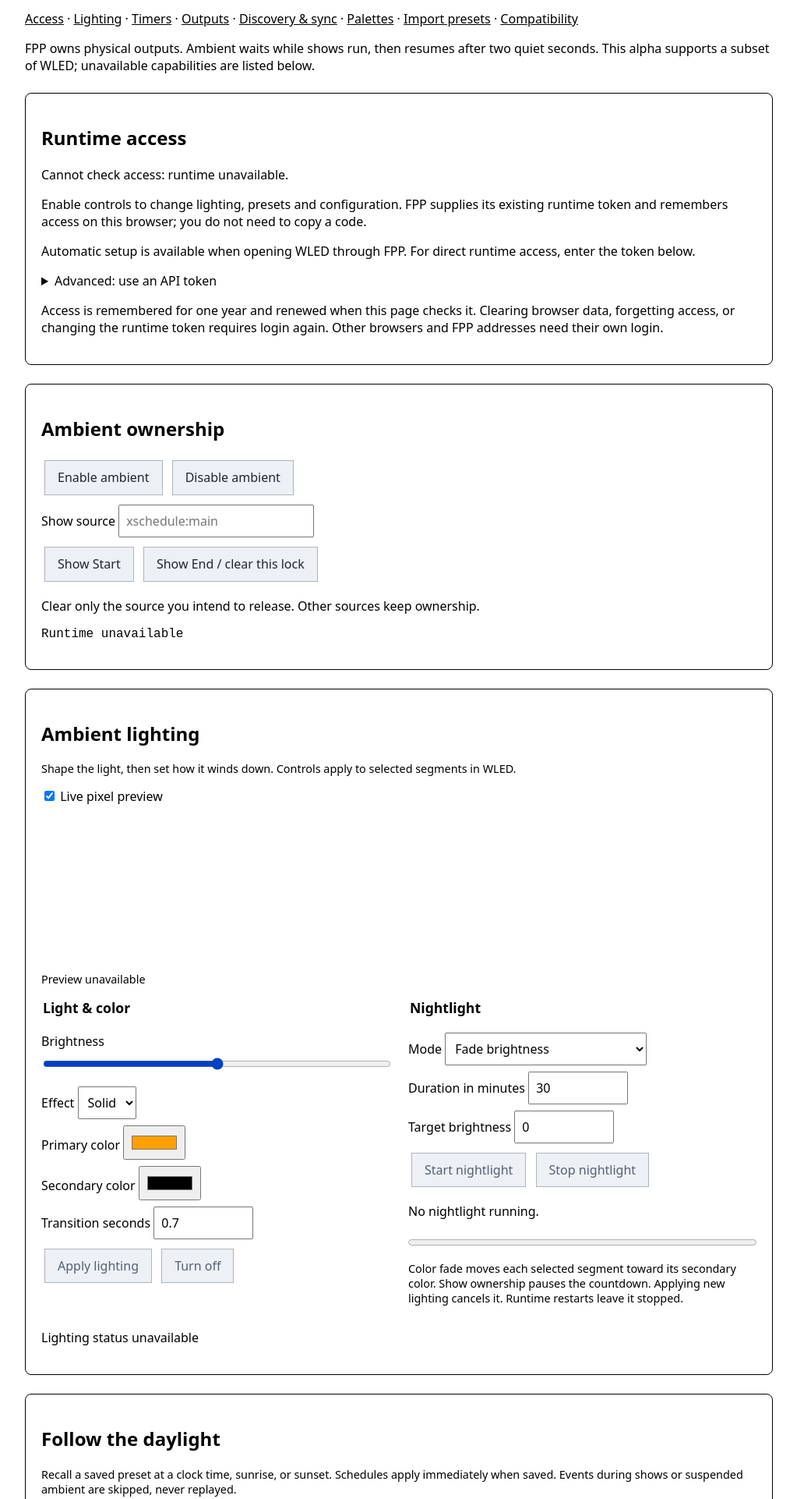
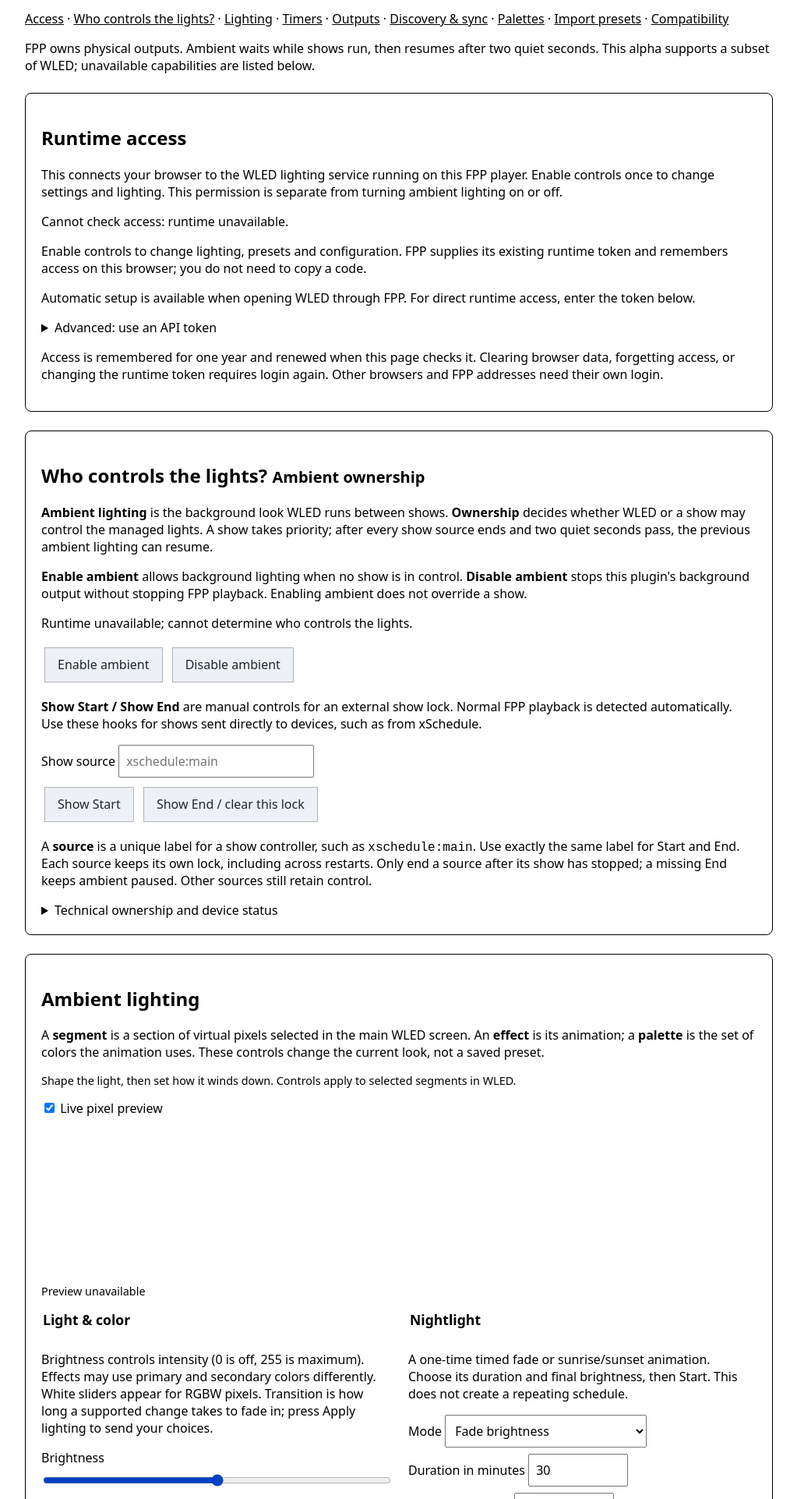
Before and after one commit to stingerman1/FPP_WLED_10.x, a plain HTML site: page web/settings.html in a window 1280 px wide. Shown: the part 179-2101 px from the top of the page at 78% size, without its empty margins (128-1151 px from the left). Drawn offline with Linux system fonts and the light colour scheme; no server answers.

Commit message:
Explain settings sections and show ownership in plain language

```diff
--- a/web/settings.html
+++ b/web/settings.html
@@ -7,9 +7,9 @@
 
 <p><a href="./">Open WLED</a> · <a href="https://github.com/stingerman1/FPP_WLED_10.x">Documentation</a></p>
 <p><label>Appearance <select data-wled-theme><option value="fpp">Follow FPP / system</option><option value="light">Normal: light center, dark frame</option><option value="dark">Dark mode</option></select></label></p>
-<nav aria-label="Setup sections"><a href="#runtime-access">Access</a> &middot; <a href="#ambient-lighting">Lighting</a> &middot; <a href="#schedules">Timers</a> &middot; <a href="#configuration">Outputs</a> &middot; <a href="#network">Discovery &amp; sync</a> &middot; <a href="#custom-palettes">Palettes</a> &middot; <a href="#preset-import">Import presets</a> &middot; <a href="#compatibility">Compatibility</a></nav>
+<nav aria-label="Setup sections"><a href="#runtime-access">Access</a> &middot; <a href="#ownership">Who controls the lights?</a> &middot; <a href="#ambient-lighting">Lighting</a> &middot; <a href="#schedules">Timers</a> &middot; <a href="#configuration">Outputs</a> &middot; <a href="#network">Discovery &amp; sync</a> &middot; <a href="#custom-palettes">Palettes</a> &middot; <a href="#preset-import">Import presets</a> &middot; <a href="#compatibility">Compatibility</a></nav>
 <p>FPP owns physical outputs. Ambient waits while shows run, then resumes after two quiet seconds. This alpha supports a subset of WLED; unavailable capabilities are listed below.</p>
-<section id="runtime-access"><h2>Runtime access</h2>
+<section id="runtime-access"><h2>Runtime access</h2><p>This connects your browser to the WLED lighting service running on this FPP player. Enable controls once to change settings and lighting. This permission is separate from turning ambient lighting on or off.</p>
 <p id="accessStatus" role="status">Checking saved access...</p>
 <div id="loginFields">
 <p>Enable controls to change lighting, presets and configuration. FPP supplies its existing runtime token and remembers access on this browser; you do not need to copy a code.</p>
@@ -20,15 +20,18 @@
 <button id="logout" hidden>Forget access on this browser</button>
 <p>Access is remembered for one year and renewed when this page checks it. Clearing browser data, forgetting access, or changing the runtime token requires login again. Other browsers and FPP addresses need their own login.</p>
 </section>
-<section><h2>Ambient ownership</h2><button data-op="ambient-enable">Enable ambient</button> <button data-op="ambient-disable">Disable ambient</button>
-<label>Show source <input id="source" placeholder="xschedule:main"></label><button data-op="show-start">Show Start</button> <button data-op="show-end">Show End / clear this lock</button>
-<p>Clear only the source you intend to release. Other sources keep ownership.</p><pre id="status">Loading status…</pre></section>
+<section id="ownership"><h2>Who controls the lights? <small>Ambient ownership</small></h2>
+<p><strong>Ambient lighting</strong> is the background look WLED runs between shows. <strong>Ownership</strong> decides whether WLED or a show may control the managed lights. A show takes priority; after every show source ends and two quiet seconds pass, the previous ambient lighting can resume.</p>
+<p><strong>Enable ambient</strong> allows background lighting when no show is in control. <strong>Disable ambient</strong> stops this plugin's background output without stopping FPP playback. Enabling ambient does not override a show.</p>
+<p id="ownershipSummary" role="status">Checking who controls the lights...</p><button data-op="ambient-enable">Enable ambient</button> <button data-op="ambient-disable">Disable ambient</button>
+<p><strong>Show Start / Show End</strong> are manual controls for an external show lock. Normal FPP playback is detected automatically. Use these hooks for shows sent directly to devices, such as from xSchedule.</p><label>Show source <input id="source" placeholder="xschedule:main"></label><button data-op="show-start">Show Start</button> <button data-op="show-end">Show End / clear this lock</button>
+<p>A <strong>source</strong> is a unique label for a show controller, such as <code>xschedule:main</code>. Use exactly the same label for Start and End. Each source keeps its own lock, including across restarts. Only end a source after its show has stopped; a missing End keeps ambient paused. Other sources still retain control.</p><details><summary>Technical ownership and device status</summary><pre id="status">Loading status...</pre></details></section>
 <section id="ambient-lighting" class="lighting-panel" aria-labelledby="lightingTitle"><h2 id="lightingTitle">Ambient lighting</h2>
-<p class="lighting-note">Shape the light, then set how it winds down. Controls apply to selected segments in WLED.</p>
+<p>A <strong>segment</strong> is a section of virtual pixels selected in the main WLED screen. An <strong>effect</strong> is its animation; a <strong>palette</strong> is the set of colors the animation uses. These controls change the current look, not a saved preset.</p><p class="lighting-note">Shape the light, then set how it winds down. Controls apply to selected segments in WLED.</p>
 <label><input id="previewEnabled" type="checkbox" checked> Live pixel preview</label>
 <canvas id="pixelPreview" width="768" height="240" role="img" aria-label="Runtime ambient pixel preview"></canvas>
 <p id="previewStatus" class="lighting-note">Waiting for the renderer…</p>
-<div class="lighting-grid"><fieldset><legend>Light &amp; color</legend>
+<div class="lighting-grid"><fieldset><legend>Light &amp; color</legend><p>Brightness controls intensity (0 is off, 255 is maximum). Effects may use primary and secondary colors differently. White sliders appear for RGBW pixels. Transition is how long a supported change takes to fade in; press Apply lighting to send your choices.</p>
 <label>Brightness <input id="lightBrightness" type="range" min="0" max="255" value="128"></label>
 <label>Effect <select id="lightEffect"><option value="0">Solid</option></select></label>
 <label>Primary color <input id="lightPrimary" type="color" value="#ffa000"></label>
@@ -37,7 +40,7 @@
 <label id="secondaryWhiteLabel" hidden>Secondary white channel <input id="lightWhite2" type="range" min="0" max="255" value="0"></label>
 <label>Transition seconds <input id="lightTransition" type="number" min="0" max="65.5" step="0.1" value="0.7"></label>
 <button id="applyLighting" disabled>Apply lighting</button> <button id="lightOff" disabled>Turn off</button>
-</fieldset><fieldset><legend>Nightlight</legend>
+</fieldset><fieldset><legend>Nightlight</legend><p>A one-time timed fade or sunrise/sunset animation. Choose its duration and final brightness, then Start. This does not create a repeating schedule.</p>
 <label>Mode <select id="nightMode"><option value="0">Wait, then change brightness</option><option value="1" selected>Fade brightness</option><option value="2">Fade brightness &amp; color</option><option value="3">Sunrise / sunset animation</option></select></label>
 <label>Duration in minutes <input id="nightMinutes" type="number" min="1" max="255" value="30"></label>
 <label id="nightTargetLabel">Target brightness <input id="nightTarget" type="number" min="0" max="255" value="0"></label>
@@ -46,7 +49,7 @@
 <p id="nightStatus" role="status">No nightlight running.</p><progress id="nightProgress" max="1" value="0" aria-label="Nightlight progress"></progress>
 <p class="lighting-note">Color fade moves each selected segment toward its secondary color. Show ownership pauses the countdown. Applying new lighting cancels it. Runtime restarts leave it stopped.</p>
 </fieldset></div><p id="lightingStatus" role="status"></p></section>
-<section id="schedules" class="lighting-panel" aria-labelledby="scheduleTitle"><h2 id="scheduleTitle">Follow the daylight</h2>
+<section id="schedules" class="lighting-panel" aria-labelledby="scheduleTitle"><h2 id="scheduleTitle">Schedules &amp; daylight</h2><p>A <strong>preset</strong> is a saved lighting look created in the main WLED screen. A timer recalls one preset at a clock time or relative to sunrise/sunset on the days you choose. Use Preview to see upcoming events before saving. Add timer edits your draft; Save schedules activates it.</p>
 <p class="lighting-note">Recall a saved preset at a clock time, sunrise, or sunset. Schedules apply immediately when saved. Events during shows or suspended ambient are skipped, never replayed.</p>
 <label><input id="scheduleLocation" type="checkbox"> Use a location and timezone (required for solar timers)</label>
 <div id="scheduleCoordinates" class="lighting-grid" hidden><div><label>Latitude <input id="scheduleLatitude" type="number" min="-90" max="90" step="any" placeholder="41.88"></label><label>Longitude <input id="scheduleLongitude" type="number" min="-180" max="180" step="any" placeholder="-87.63"></label></div><label>Timezone <input id="scheduleZone" placeholder="America/Chicago" autocomplete="off"></label></div>
@@ -64,16 +67,16 @@
 <pre id="scheduleReport" role="status">Loading schedules…</pre><p class="lighting-note">Offsets use the sunrise/sunset date's weekdays, even if they cross midnight. Polar days with no sunrise or sunset are skipped. Keep the Pi clock synchronized.</p>
 </section>
 <section id="configuration"><h2>Outputs &amp; devices</h2>
-<p>Configure virtual pixels, map them to FPP channels, and enroll native WLED devices. FPP manages physical outputs and pixel streaming.</p>
+<p><strong>Virtual pixels</strong> are the pixels WLED renders in memory. They reach real lights through the channel mappings below. RGB uses three channels per pixel; RGBW adds a dedicated white channel. Frames per second is the animation update rate; higher rates require more processing.</p><p>Configure virtual pixels, map them to FPP channels, and enroll native WLED devices. FPP manages physical outputs and pixel streaming.</p>
 <div class="lighting-grid"><label>Pixel count <input id="cfgCount" type="number" min="1" max="16000"></label><label>Color channels <select id="cfgChannels"><option value="3">RGB</option><option value="4">RGBW</option></select></label><label>Matrix width <input id="cfgWidth" type="number" min="1"></label><label>Matrix height <input id="cfgHeight" type="number" min="1" max="255"></label><label>Frames per second <input id="cfgFps" type="number" min="1" max="60"></label></div>
 <p>For a strip, width equals pixel count and height is 1. For a matrix, width times height must equal pixel count.</p>
-<h3>FPP channel mappings</h3><p>Virtual pixels start at 0; FPP channels start at 1. Channel ranges must not overlap.</p><div id="mappingRows"></div><button id="addMapping">Add channel mapping</button>
-<h3>Native WLED devices</h3><p>Use one mode per device. Effect mode sends effects/presets; sync shares lighting changes; FPP stream means you configure DDP/E1.31/Art-Net in FPP. Automatic discovery sync needs no enrollment.</p><div id="deviceRows"></div><button id="addDevice">Enroll device</button>
+<h3>FPP channel mappings</h3><p>A mapping copies a range of WLED pixels into FPP output channels. For example, first pixel 0, count 100, first channel 1 sends 100 RGB pixels into FPP channels 1&ndash;300 (1&ndash;400 for RGBW). Match the starting channel to your FPP model/output configuration. Adding or removing a row only changes the draft until you save.</p><p>Virtual pixels start at 0; FPP channels start at 1. Channel ranges must not overlap.</p><div id="mappingRows"></div><button id="addMapping">Add channel mapping</button>
+<h3>Native WLED devices</h3><p>These are separate WLED controllers on your network. Device ID is your local nickname (for example, porch); IPv4 address is the controller address. Groups are optional labels such as outside, used to command several enrolled devices together.</p><p>Use one mode per device. Effect mode sends effects/presets; sync shares lighting changes; FPP stream means you configure DDP/E1.31/Art-Net in FPP. Automatic discovery sync needs no enrollment.</p><div id="deviceRows"></div><button id="addDevice">Enroll device</button>
 <p><button id="saveGuided">Validate &amp; save setup</button> <button id="reloadConfig">Reload saved setup</button></p>
 <p id="configFeedback" role="status"></p><p id="configPending" role="status">Checking saved configuration...</p>
 <button id="restartRuntime" disabled>Apply saved setup: restart WLED runtime</button><p>Ambient lighting pauses briefly. Show locks and saved settings are retained. Restart is blocked during shows or uncertain FPP ownership.</p>
 <details><summary>Advanced configuration JSON</summary><p>Use this for MQTT, custom pixel maps and other advanced options. Saving replaces the complete saved configuration.</p><label>Configuration JSON<textarea id="config" spellcheck="false"></textarea></label><button id="save">Validate &amp; save JSON</button></details></section>
-<section id="network"><h2>Discovery &amp; synchronization</h2>
+<section id="network"><h2>Discovery &amp; synchronization</h2><p><strong>Discovery</strong> finds nearby WLED instances. <strong>Make this instance discoverable</strong> advertises this player. <strong>Sync</strong> shares lighting changes; discovering a device alone does not synchronize it or assign FPP output channels.</p><p>Send broadcasts your supported changes; Receive accepts changes from peers. Sync groups select which instances participate (at least one group must match). Sync port is the UDP port all participants share. FPP web port is the address port advertised for opening this player, usually 80. Additional peers are optional IPv4 addresses when automatic discovery is insufficient.</p>
 <p>Find WLED instances automatically and let them find this FPP runtime. Sync shares supported colors, brightness and effects; pixel geometry stays local. All participants must use matching sync ports and groups.</p>
 <label>Instance name <input id="networkName" maxlength="32" value="WLED for FPP"></label>
 <label><input id="networkDiscovery" type="checkbox"> Discover WLED instances</label>
@@ -91,10 +94,10 @@
 <p>Discovery stays on the local network; allow UDP 5353, 65506 and your sync port. Native WLED Nodes links open FPP because the node protocol has no web-path field. Use this page's links for the full plugin address.</p>
 <pre id="networkStatus" role="status">Loading network settings...</pre>
 <button id="discover">Refresh discovered devices</button><div id="discovered">Discovery results appear here.</div></section>
-<section><h2>Native WLED device commands</h2><p>For individual/group preset commands or FPP pixel streaming, enroll an IPv4 address in Outputs &amp; devices and choose effect, sync, or fpp-stream mode. Automatic sync needs no manual enrollment.</p>
+<section><h2>Native WLED device commands <small>Advanced</small></h2><p>Send a one-off ambient command to an enrolled device ID or to <code>group:outside</code>. For example, <code>{"ps":1}</code> recalls preset 1 saved on the target controller, not preset 1 on this FPP runtime. This does not change how the device is enrolled.</p><p>For individual/group preset commands or FPP pixel streaming, enroll an IPv4 address in Outputs &amp; devices and choose effect, sync, or fpp-stream mode. Automatic sync needs no manual enrollment.</p>
 <label>Device ID or group:name <input id="target" placeholder="porch or group:outside"></label><label>Effect / preset command JSON<textarea id="deviceState" style="min-height:4.375rem" spellcheck="false">{"ps":1}</textarea></label><button id="sendDevice">Send ambient command</button><p>Show ownership blocks these commands. Sync mode accepts effect settings; preset IDs require effect mode. Device results appear in status above.</p></section>
 <p>Effect-mode devices retain ambient lighting checkpoints and retry recovery after realtime input ends. Saved native playlists restart from the beginning. Unsaved playlists and active nightlights cannot yet be restored. Recovery details appear in device status above.</p>
-<section id="custom-palettes"><h2>Custom palettes</h2>
+<section id="custom-palettes"><h2>Custom palettes</h2><p>A palette is a sequence of colors used by compatible effects. A slot stores one custom palette; its stops specify colors at positions along a 0&ndash;255 gradient. Save a palette here, then select it in the main WLED screen. Load slot reads an existing saved palette; it does not apply it to the lights.</p>
 <p>Import a native palette file or edit its JSON. Slot 0 is palette ID 200; subsequent slots count downward. Use 2–18 ordered stops from 0 to 255. Palette colors are RGB; a white component in hex input is ignored as in WLED.</p>
 <label>Palette slot <input id="paletteSlot" type="number" min="0" max="128" value="0"></label>
 <label>Palette file <input id="paletteFile" type="file" accept=".json,application/json"></label>
@@ -105,7 +108,7 @@
 <pre id="paletteStatus" role="status">Loading palette slots…</pre>
 <p>Reload the WLED page after saving to refresh its palette list. Deletion is blocked while a palette is referenced. Editing the active palette is blocked during show ownership or suspended ambient.</p>
 </section>
-<section id="preset-import"><h2>Import WLED presets</h2>
+<section id="preset-import"><h2>Import WLED presets</h2><p>Bring saved lighting looks from another WLED controller into this runtime. This copies preset definitions, not the source controller's network settings or wiring. Download a backup first, then preview the file to check compatibility before saving.</p>
 <p>Merge a WLED presets.json file into this runtime. Matching IDs will be overwritten; other presets remain. Preview checks the current pixel layout and reports translations. Unsupported entries block the whole import. Lighting and show locks remain active.</p>
 <p><a href="presets.json" download="presets.json">Download existing presets before importing</a></p>
 <label>Preset file <input id="presetFile" type="file" accept=".json,application/json"></label>
@@ -113,7 +116,7 @@
 <button id="previewImport">Preview import</button> <button id="commitImport" disabled>Save imported presets</button>
 <pre id="importReport" role="status">Choose a file or paste JSON, then preview. Request limit: 256 KiB.</pre>
 </section>
-<section id="compatibility"><h2>Compatibility</h2><pre id="compat"></pre></section><p id="result" role="status"></p>
+<section id="compatibility"><h2>Compatibility</h2><p>This lists features and effect IDs the Linux runtime cannot currently use. These are capability limits, not faults with your lights. Some effects require a suitable 2D layout; ESP hardware features do not apply to an FPP player.</p><pre id="compat"></pre></section><p id="result" role="status"></p>
 <script src="base.js"></script><script>
 const el=id=>document.getElementById(id);
 let lightingInitialized=false;
@@ -170,6 +173,6 @@ document.querySelectorAll('[data-op]').forEach(button=>button.onclick=()=>post('
 
 el('sendDevice').onclick=()=>{try{post('/api/devices/command',{target:el('target').value,state:JSON.parse(el('deviceState').value)}).catch(()=>{});}catch(e){el('result').textContent=e.message;}};
 
-async function refresh(){try{const s=await(await wledFetch('/api/status')).json();el('compat').textContent='Unavailable: '+s.unsupported.join(', ')+'\nUnavailable effect IDs: '+s.unsupported_effect_ids.join(', ');delete s.unsupported;delete s.unsupported_effect_ids;el('status').textContent=JSON.stringify(s,null,2);}catch{el('status').textContent='Runtime unavailable';}}
+async function refresh(){try{const s=await(await wledFetch('/api/status')).json();el('compat').textContent='Unavailable: '+s.unsupported.join(', ')+'\nUnavailable effect IDs: '+s.unsupported_effect_ids.join(', ');el('ownershipSummary').textContent=s.show_owned?'Ambient is paused: '+(s.sources.length?'show sources '+s.sources.join(', '):'FPP ownership is uncertain; check FPP and the runtime status below')+'.':!s.enabled?'Ambient is disabled. Enable it when you want background lighting.':!s.quiet?'Waiting for the quiet period before ambient resumes.':'WLED may control the lights; no show owns them.';delete s.unsupported;delete s.unsupported_effect_ids;el('status').textContent=JSON.stringify(s,null,2);}catch{el('status').textContent='Runtime unavailable';el('ownershipSummary').textContent='Runtime unavailable; cannot determine who controls the lights.';}}
 refresh();setInterval(refresh,1000);
 </script><script src="config-editor.js"></script><script src="access.js"></script><script src="schedules.js"></script><script src="network.js"></script></body></html>
```
Also changed, not shown: docs/HANDOFF.md (+5 -0 lines).
